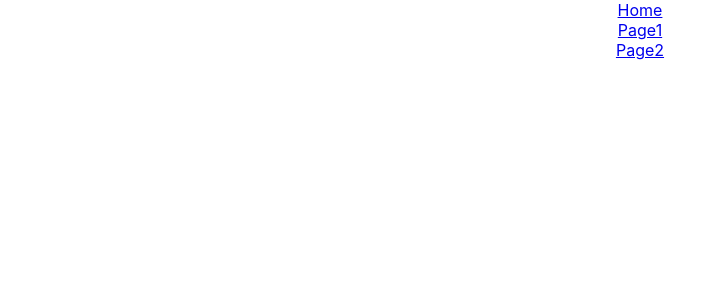
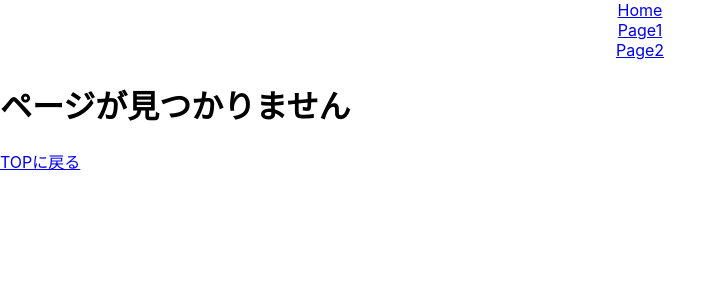
Before and after one commit to tackernao0522/jk-react-router-lesson, a React (Create React App) app: page /1 in a window 1280 px wide. Shown: the top 300 px of the page, without its empty margins (0-727 px from the left). Built offline with nearby package versions, Linux system fonts and the light colour scheme.

Commit message:
404ページを作成

```diff
--- /dev/null
+++ b/src/Page404.jsx
@@ -0,0 +1,10 @@
+import { Link } from "react-router-dom"
+
+export const Page404 = () => {
+    return (
+        <div>
+            <h1>ページが見つかりません</h1>
+            <Link to="/">TOPに戻る</Link>
+        </div>
+    )
+}
--- a/src/router/Router.jsx
+++ b/src/router/Router.jsx
@@ -1,5 +1,6 @@
 import { Switch, Route } from 'react-router-dom';
 import { Home } from '../Home';
+import { Page404 } from '../Page404';
 import { Page1Routes } from './Page1Routes';
 import { Page2Routes } from './Page2Routes';
 
@@ -41,6 +42,9 @@
             </Switch>
             )}
         />
+        <Route path="*">
+            <Page404 />
+        </Route>
         </Switch>
     )
 }
```
Also changed, not shown: 1 other file (tests, documents, lock files or other folders).
